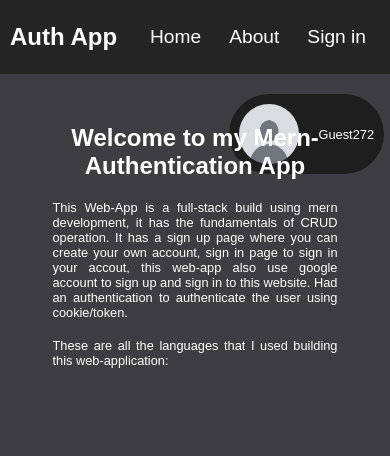
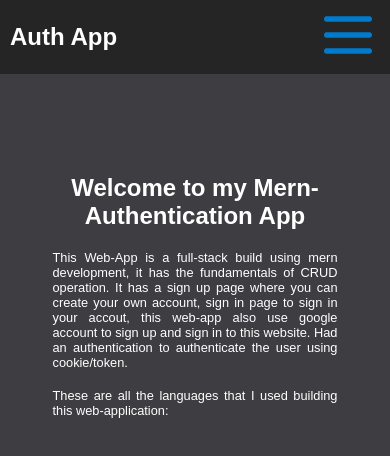
Before and after one commit to FrancisAl-j/mern-auth, a React (Vite) app in the folder front/: page / in a window 390 px wide. Shown: the top 456 px of the page. Built offline with nearby package versions, Linux system fonts and the light colour scheme; no server answers.

Commit message:
added a media query for different screen sizes

```diff
--- a/front/src/app.css
+++ b/front/src/app.css
@@ -35,10 +35,14 @@ nav {
   height: 100%;
   width: min(100% - 20px, 1300px);
   margin-inline: auto;
+  position: relative;
 }
 nav h1 {
   color: #fff;
   text-decoration: none;
+}
+.menu {
+  display: none;
 }
 ul {
   display: flex;
@@ -214,7 +218,7 @@ ul li:hover {
   flex-direction: column;
   padding: 20px;
   border-radius: 40px;
-  margin: 10px auto;
+  margin: 60px auto;
   justify-content: center;
   align-items: center;
   position: relative;
@@ -301,4 +305,40 @@ ul li:hover {
 
 /* For smaller screen size */
 @media screen and (max-width: 600px) {
+  .pfp-container {
+    display: none;
+  }
+  ul {
+    flex-direction: column;
+    position: absolute;
+    right: 0;
+    top: -400%;
+    background: var(--darker);
+    width: 100%;
+    line-height: 60px;
+    z-index: 1;
+    padding: 10px 0;
+    transition: top 0.5s ease-in;
+  }
+  ul li {
+    display: block;
+    text-align: center;
+  }
+  .profilePicture {
+    display: block;
+    margin-inline: auto;
+    height: 60px;
+  }
+  ul li:hover {
+    background: none;
+    border-radius: 0;
+    border: solid #fff 0;
+  }
+  .menu {
+    display: block;
+  }
+  .show-menu {
+    top: 100%;
+    transition: top 0.5s ease-in;
+  }
 }
--- a/front/src/components/nav.jsx
+++ b/front/src/components/nav.jsx
@@ -1,15 +1,22 @@
 import { Link } from "react-router-dom";
 import { useSelector } from "react-redux";
+import Menu from "../assets/menu.svg";
+import { useState } from "react";
 
 const Nav = () => {
   const { currentUser } = useSelector((state) => state.user);
+  const [show, setShow] = useState(false);
+
+  const handleMenu = () => {
+    setShow((prevShow) => !prevShow);
+  };
   return (
     <nav>
       <Link to="/">
         <h1 className="logo">Auth App</h1>
       </Link>
 
-      <ul>
+      <ul className={show ? "show-menu" : ""}>
         <Link to="/">
           <li>Home</li>
         </Link>
@@ -32,6 +39,9 @@ const Nav = () => {
           )}
         </Link>
       </ul>
+      <div className="menu">
+        <img onClick={handleMenu} src={Menu} alt="menu" />
+      </div>
     </nav>
   );
 };
```
Also changed, not shown: front/src/assets/menu.svg (added).
